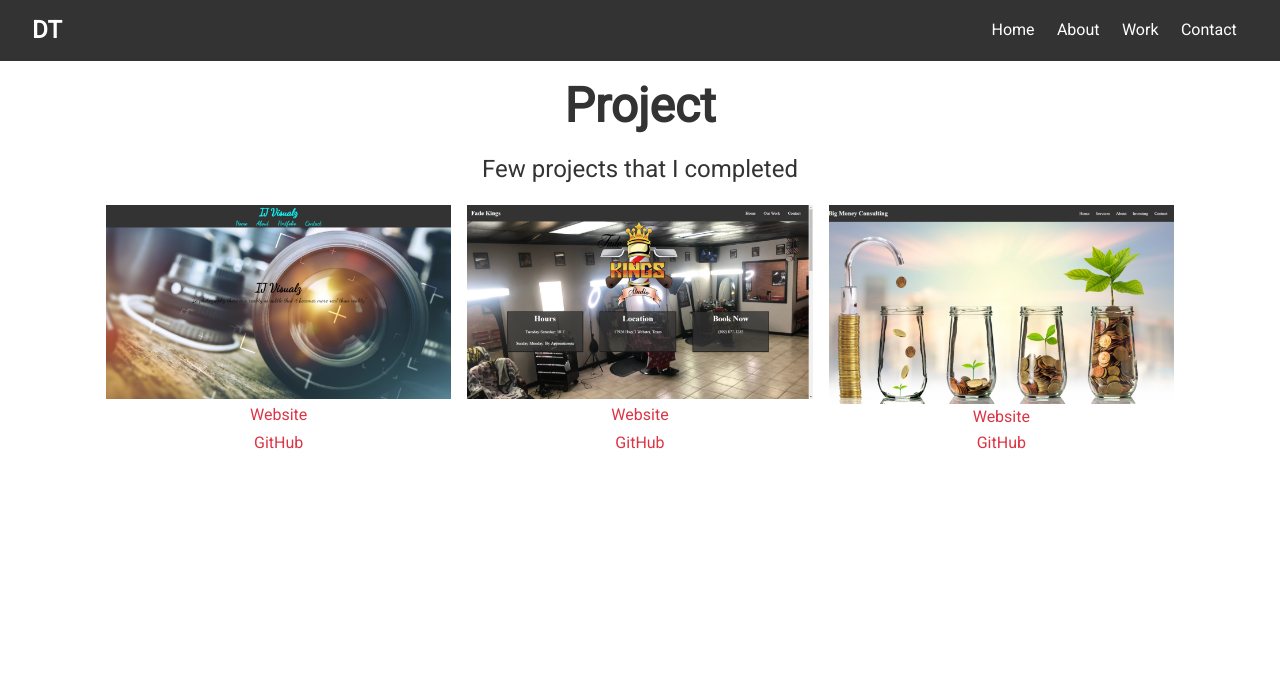
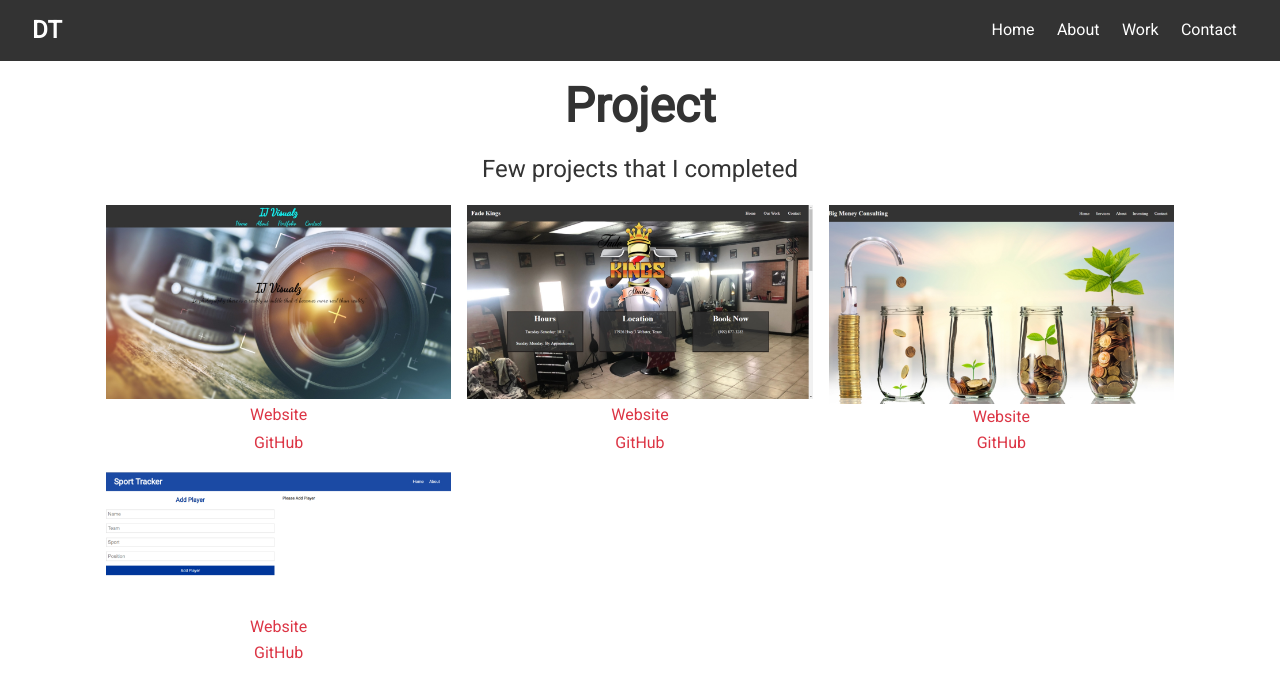
Before and after one commit to Dayshawn21/Port2-, a React (Create React App) app: page /project in a window 1280 px wide. Shown: the top 696 px of the page. Built offline with nearby package versions, Linux system fonts and the light colour scheme.

Commit message:
player  commit

```diff
--- a/src/layout/Project.js
+++ b/src/layout/Project.js
@@ -2,7 +2,7 @@ import React from 'react';
 import IZ from '../img/Optimized-IZ.png';
 import barber from '../img/Optimized-barber.png';
 import cont from '../img/Optimized-cont.png';
-
+import player from '../img/Optimized-sports.png';
 const Project = () => {
 	return (
 		<div className="text-center container p-1 ">
@@ -24,6 +24,11 @@ const Project = () => {
 					<a href="https://goofy-mayer-b4b348.netlify.com/">Website</a>
 					<a href="https://github.com/Dayshawn21/Stock">GitHub</a>
 				</div>
+				<div className="project">
+					<img src={player} alt="" />
+					<a href="https://sportstracker12345.netlify.com/">Website</a>
+					<a href="https://github.com/Dayshawn21/PlayerTracker">GitHub</a>
+				</div>
 			</div>
 		</div>
 	);
```
Also changed, not shown: src/img/Optimized-sports.png (added), src/img/sports.png (added).
